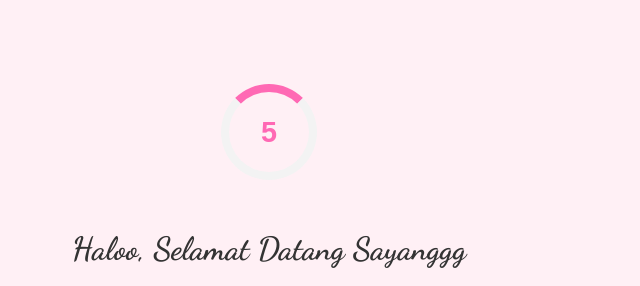
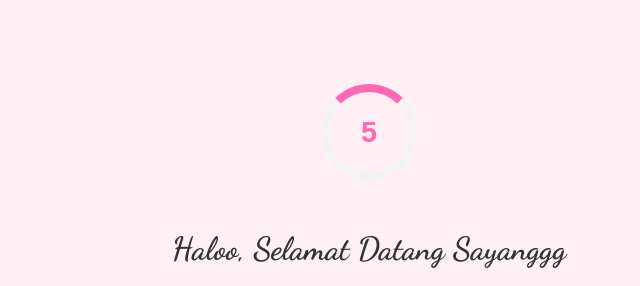
Before and after one commit to adityafiii/Haloo, a plain HTML site: page index.html in a window 1280 px wide. Shown: the part 217-503 px from the top of the page, without its empty margins (307-947 px from the left). Drawn offline with Linux system fonts and the light colour scheme.

Commit message:
Update index.html

```diff
--- a/index.html
+++ b/index.html
@@ -153,7 +153,7 @@
         .full-screen-loader {
             position: fixed;
             top: 0;
-            left: 0;
+            left: 100px;
             width: 100vw;
             height: 100vh;
             background-color: var(--secondary-color);
@@ -444,4 +444,5 @@
 
     </script>
 </body>
+
 </html>
```
